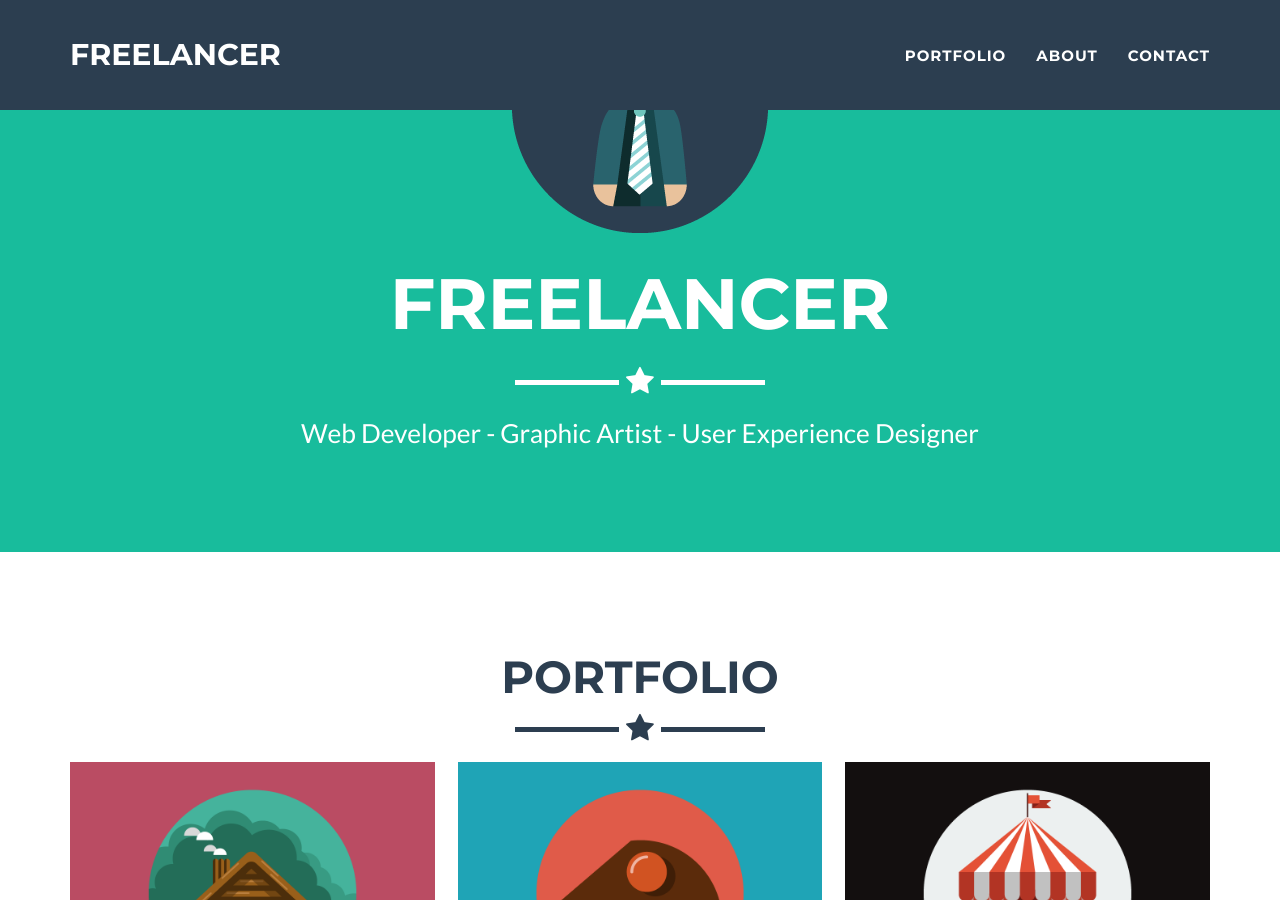
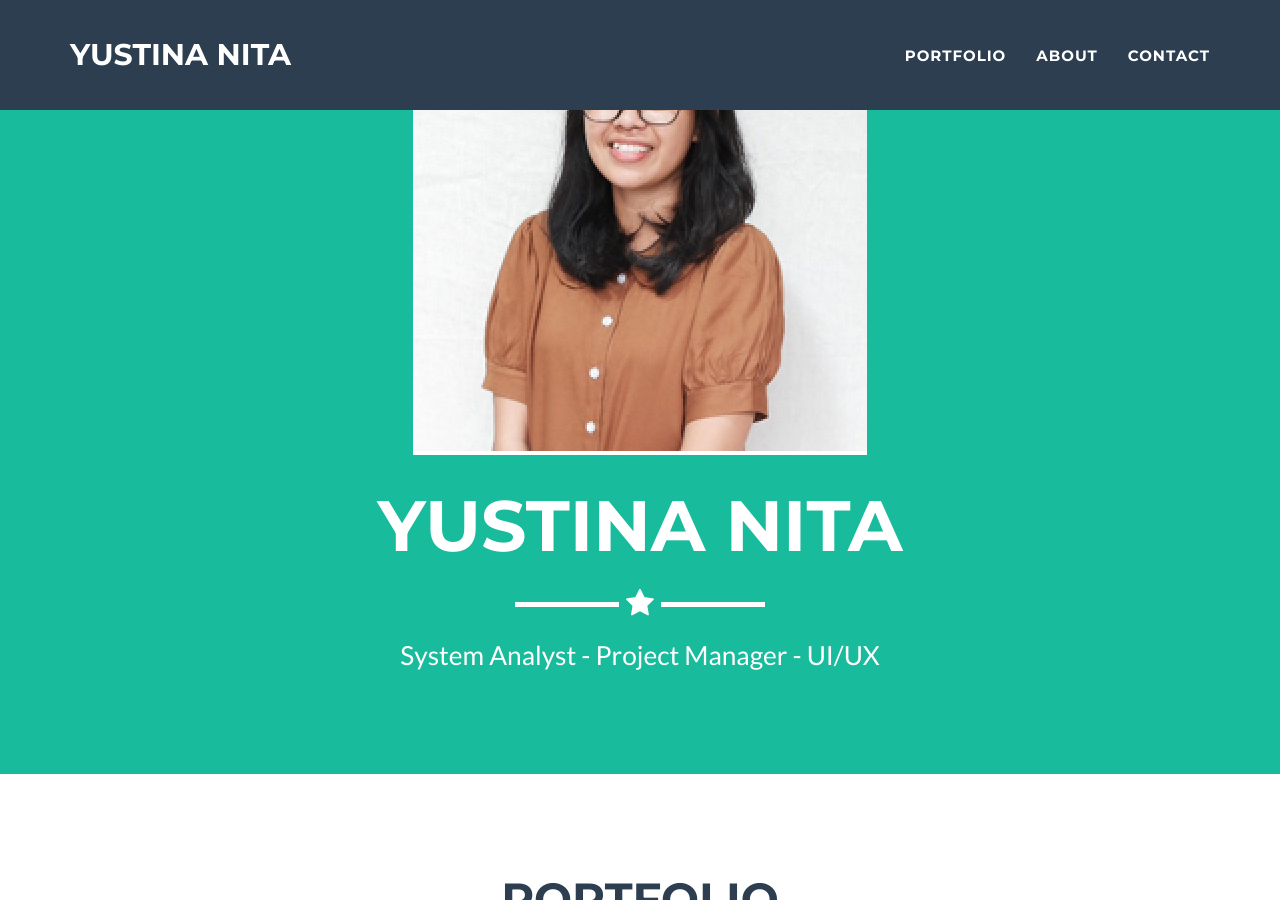
Before and after one commit to cysco374/splendid-aluminum, a Jekyll site: the page built from _posts/2014-07-18-project-1.markdown, in a window 1280 px wide and 900 px high, scrolled down 223 px. Built offline with Jekyll 4.4.1, drawn with Linux system fonts in a browser that asks for light colours.

Commit message:
change setting config

```diff
--- a/_config.yml
+++ b/_config.yml
@@ -1,13 +1,13 @@
-title: Freelancer
-email: your-email@domain.com
+title: Yustina Nita
+email: yustina.line@gmail.com
 url: ''
 description: >-
   Write an awesome description for your new site here. You can edit this line in
   _config.yml. It will appear in your document head meta (for Google search
   results) and in your feed.xml site description.
 keywords: 'your keywords, separated by commas'
-skills: Web Developer - Graphic Artist - User Experience Designer
-meta_author: LastName FirstName
+skills: System Analyst - Project Manager - UI/UX
+meta_author: Yustina Nita
 google_verify: null
 bing_verify: null
 contact: static
```
Also changed, not shown: img/.bak-oldprofile.png (added), img/profile.png.
